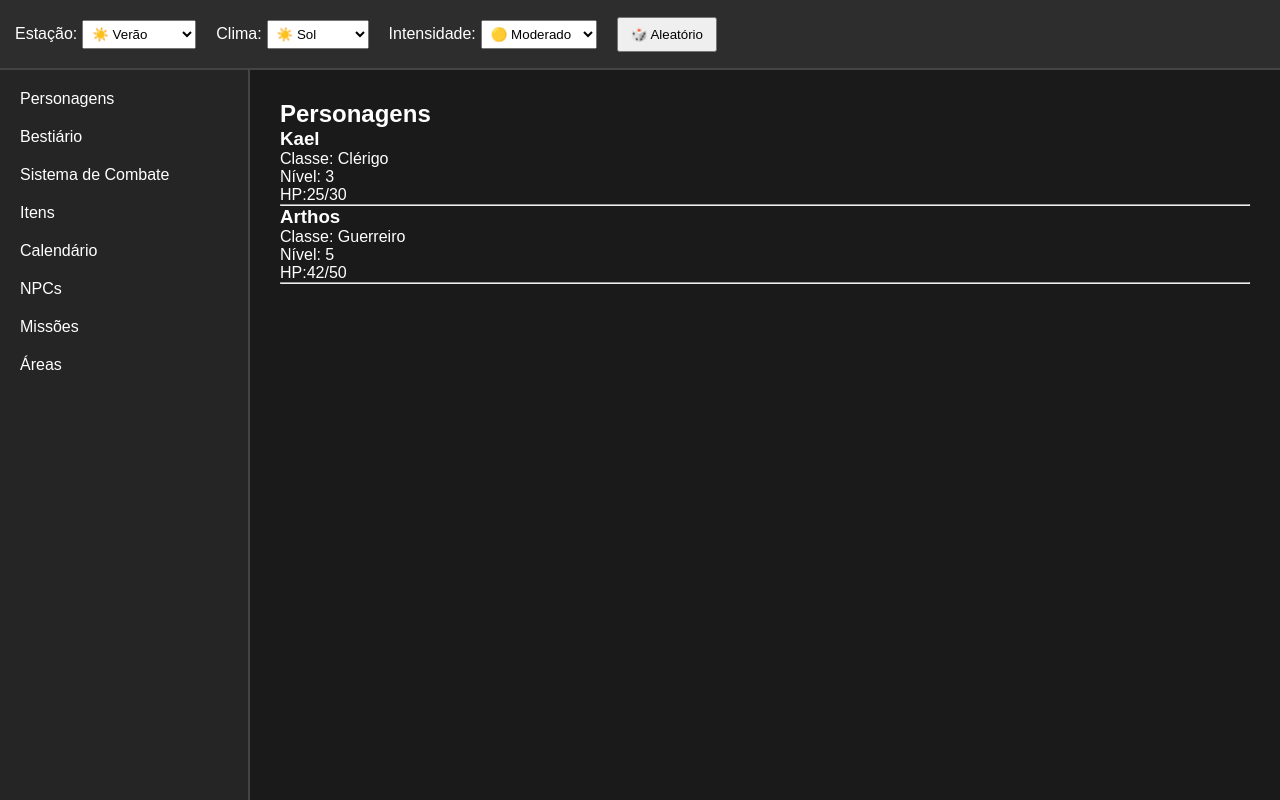
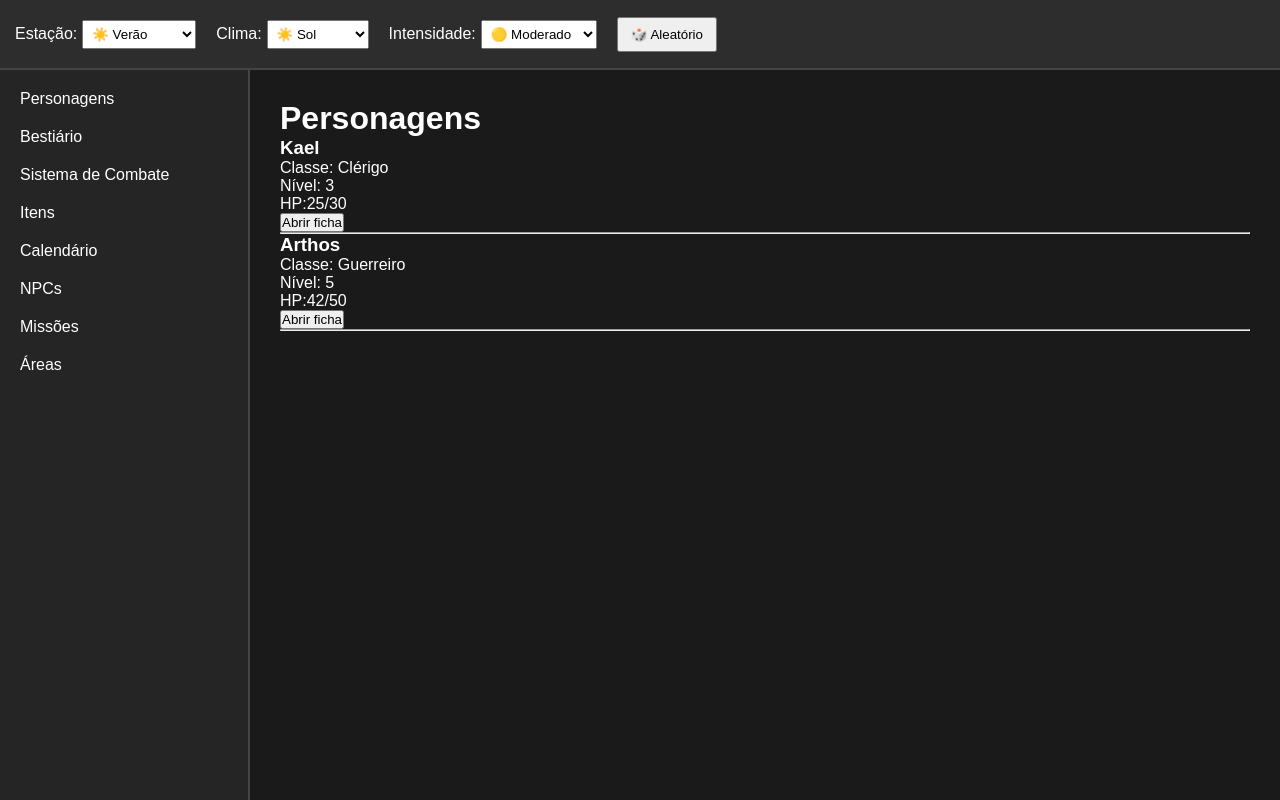
Before and after one commit to NatanMauricio1995/RPG, a Next.js app in the folder rpg-manager/: page /personagens in a window 1280 px wide. Built offline with nearby package versions, Linux system fonts and the light colour scheme.

Commit message:
PERSONAGENS - ATUALIZANDO LISTA

```diff
--- a/rpg-manager/components/Personagem/ListaPersonagens.tsx
+++ b/rpg-manager/components/Personagem/ListaPersonagens.tsx
@@ -1,3 +1,4 @@
+import Link from "next/link";
 import personagens from "../../data/personagens.json";
 
 export default function ListaPersonagens(){
@@ -6,23 +7,42 @@ return(
 
 <div>
 
-<h2>Personagens</h2>
+<h1>Personagens</h1>
 
 {personagens.map((personagem)=>(
 
-<div key={personagem.id}>
+<div
+key={personagem.id}
+className="card"
+>
 
 <h3>{personagem.nome}</h3>
 
-<p>Classe: {personagem.classe}</p>
-
-<p>Nível: {personagem.nivel}</p>
+<p>
+Classe: {personagem.classe}
+</p>
 
 <p>
+Nível: {personagem.nivel}
+</p>
+
+<p>
+
 HP:
 {personagem.vidaAtual}/
 {personagem.vidaMaxima}
+
 </p>
+
+<Link href={`/personagens/${personagem.id}`}>
+
+<button>
+
+Abrir ficha
+
+</button>
+
+</Link>
 
 <hr/>
 
```
